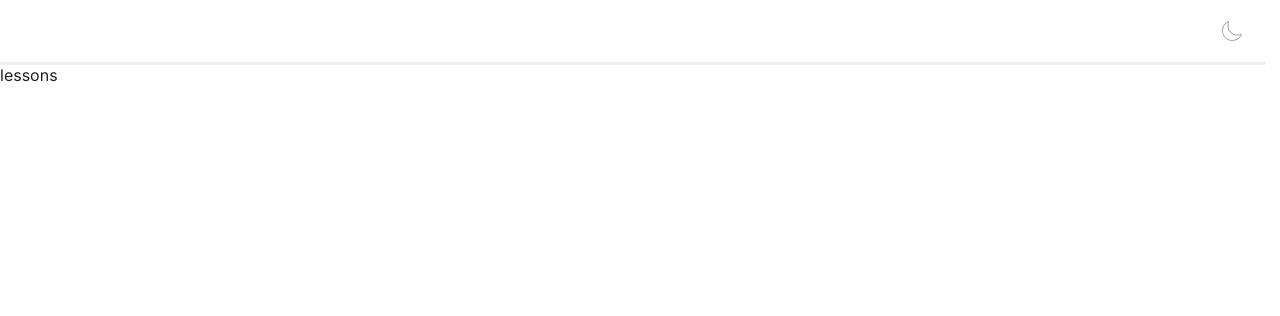
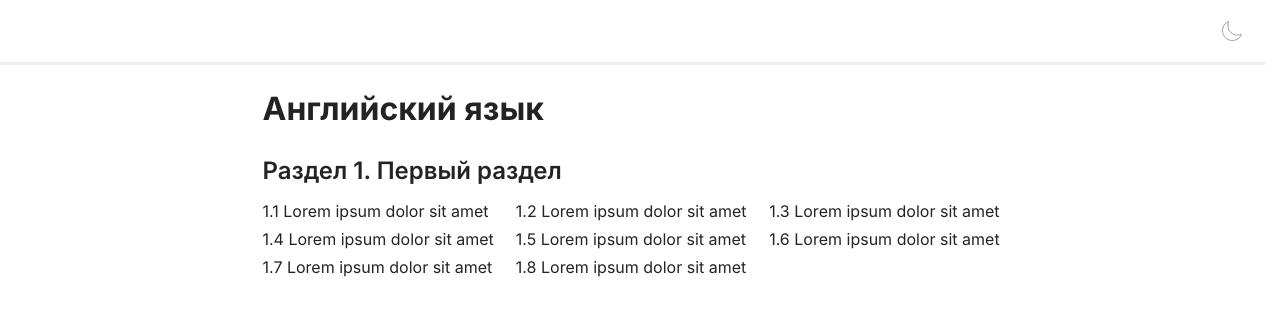
Before and after one commit to IvanZemsky/LinguaFranca, a Nuxt app: page /books/1/lessons in a window 1280 px wide. Shown: the top 316 px of the page. Built offline with nearby package versions, Linux system fonts and the light colour scheme.

Commit message:
feat: add lessons page

```diff
--- a/app/pages/books/[name]/lessons/index.vue
+++ b/app/pages/books/[name]/lessons/index.vue
@@ -1,5 +1,56 @@
+<script setup lang="ts"></script>
+
 <template>
-  <div>lessons</div>
+  <section class="lessons">
+    <h1 class="title">Английский язык</h1>
+
+    <div class="lesson-sections">
+      <div class="lesson-section">
+        <h2 class="section-title">Раздел 1. Первый раздел</h2>
+        <ul class="lessons-list">
+          <li v-for="i in 8" :key="i" class="lesson-item">
+            <NuxtLink :to="`/books/english/lessons/${i}`">1.{{ i }} Lorem ipsum dolor sit amet</NuxtLink>
+          </li>
+        </ul>
+      </div>
+    </div>
+  </section>
 </template>
 
-<script setup lang="ts"></script>
+<style scoped>
+.lessons {
+  max-width: 790px;
+  width: 100%;
+  margin: 24px auto 0 auto;
+  padding: 0 25px;
+}
+.title {
+  margin-bottom: 1.75rem;
+  font-weight: 700;
+  font-size: 2rem;
+}
+.section-title {
+  margin-bottom: 1rem;
+  font-size: 1.5rem;
+  font-weight: 600;
+}
+.lesson-sections{
+  display: flex;
+  flex-direction: column;
+  gap: 1.25rem;
+}
+.lessons-list {
+  display: grid;
+  grid-template-columns: 1fr 1fr 1fr;
+  gap: 0.5rem 1.25rem;
+}
+
+.lesson-item {
+  transition: 0.15s color linear;
+
+  &:hover {
+    color: var(--c-primary);
+    text-decoration: underline;
+  }
+}
+</style>
--- a/app/styles/reset.css
+++ b/app/styles/reset.css
@@ -27,6 +27,7 @@ li {
 }
 
 a {
+  color: inherit;
   text-decoration: none;
 }
 
```
